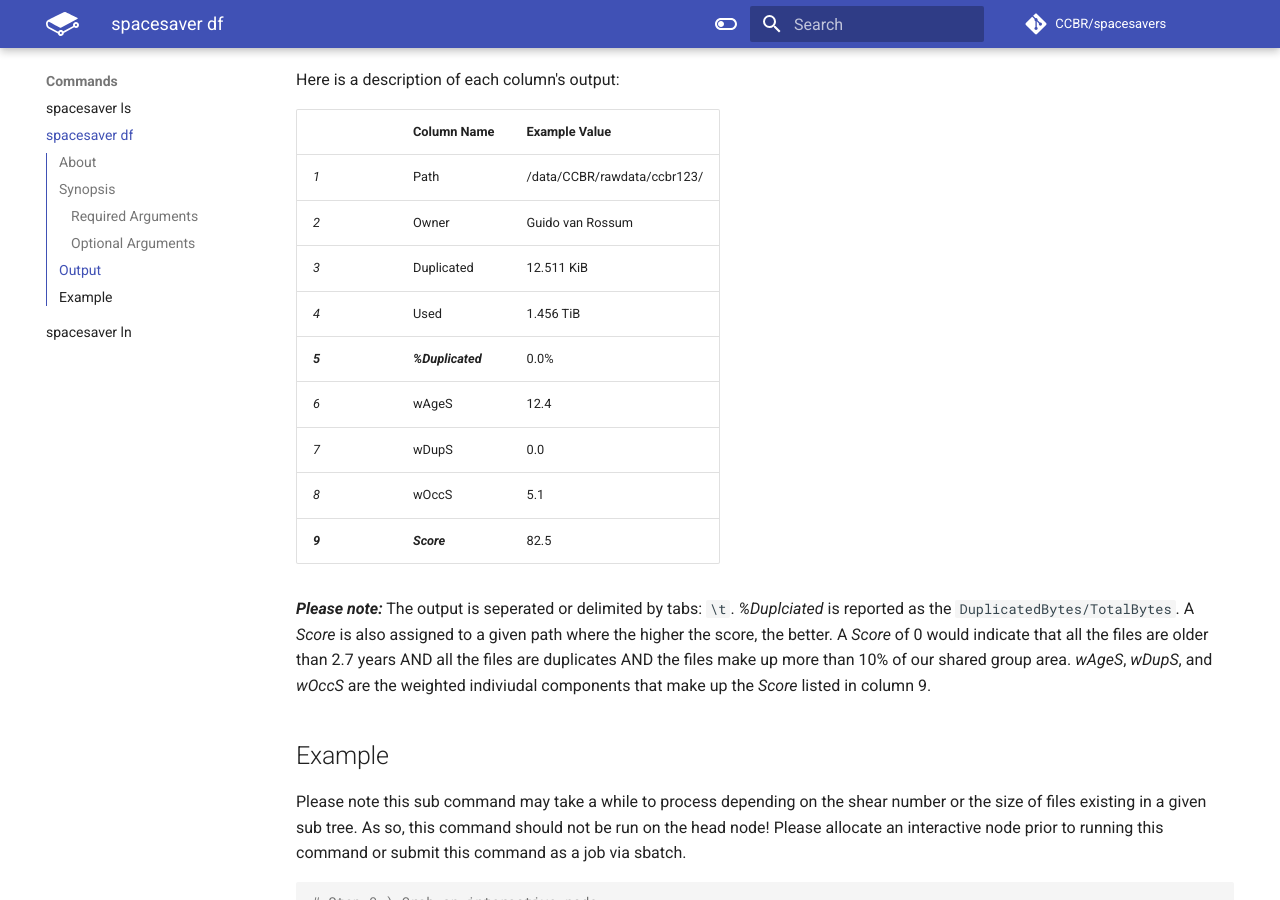
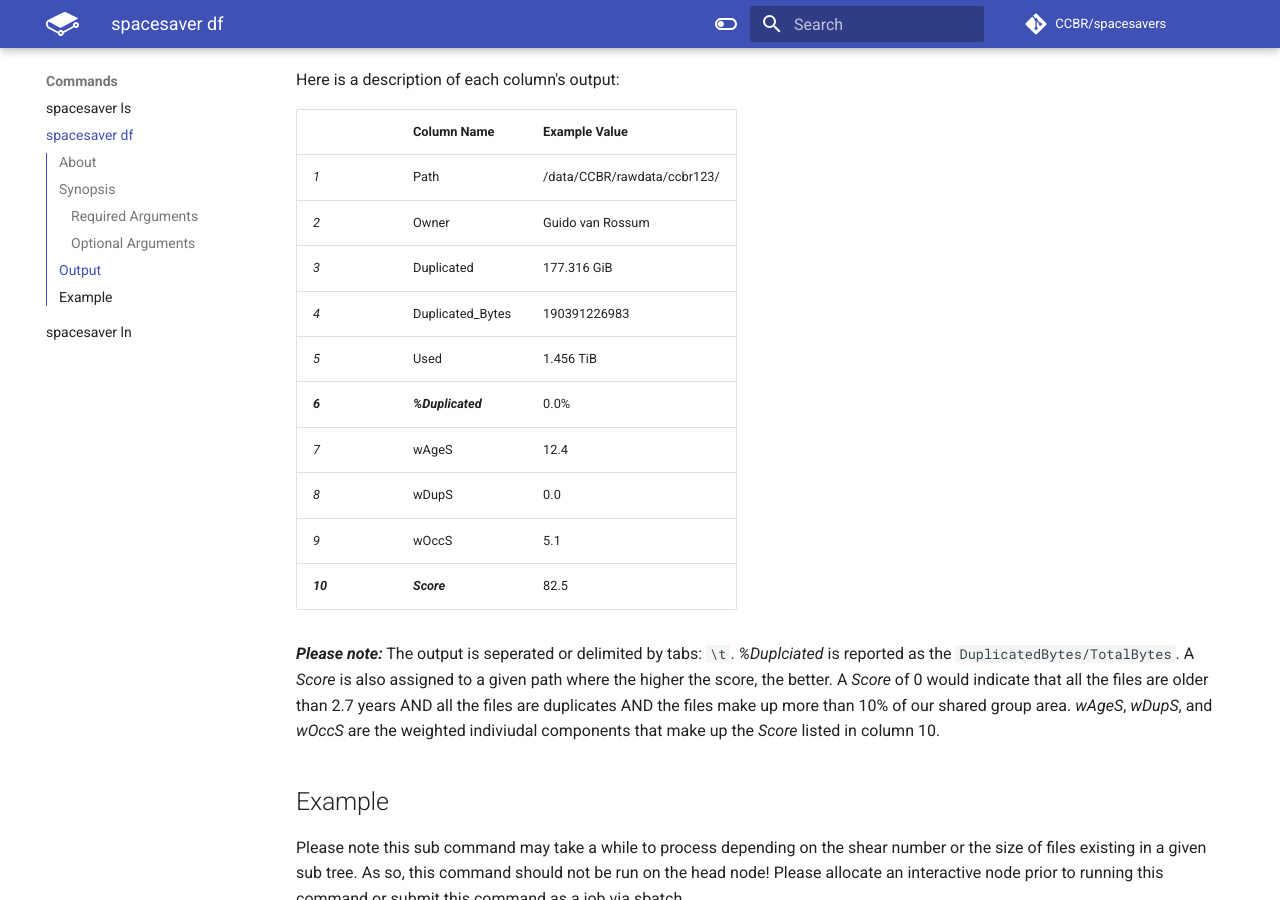
Before and after one commit to skchronicles/spacesavers, an MkDocs documentation site: the page built from docs/usage/df.md, in a window 1280 px wide and 900 px high, scrolled down 1913 px. Built offline with MkDocs 1.6.1 and Material for MkDocs 9.7.7, drawn with Linux system fonts in a browser that asks for light colours; comment, search, counter and statistics services are not loaded; the version menu is left out.

Commit message:
updates to df documention

```diff
--- a/docs/usage/df.md
+++ b/docs/usage/df.md
@@ -56,16 +56,17 @@ Here is a description of each column's output:
 |----------|--------------------|---------------------------------------|
 | *1*      | Path               | /data/CCBR/rawdata/ccbr123/           |
 | *2*      | Owner              | Guido van Rossum                      |
-| *3*      | Duplicated         | 12.511 KiB                            |
-| *4*      | Used               | 1.456 TiB                             |
-| ***5***  | ***%Duplicated***  | 0.0%                                  |
-| *6*      | wAgeS              | 12.4                                  |
-| *7*      | wDupS              | 0.0                                   |
-| *8*      | wOccS              | 5.1                                   |
-| ***9***  | ***Score***        | 82.5                                  |
+| *3*      | Duplicated         | 177.316 GiB                           |
+| *4*      | Duplicated_Bytes   | 190391226983                          |
+| *5*      | Used               | 1.456 TiB                             |
+| ***6***  | ***%Duplicated***  | 0.0%                                  |
+| *7*      | wAgeS              | 12.4                                  |
+| *8*      | wDupS              | 0.0                                   |
+| *9*      | wOccS              | 5.1                                   |
+| ***10*** | ***Score***        | 82.5                                  |
 
 
-***Please note:*** The output is seperated or delimited by tabs: `\t`. *%Duplciated* is reported as the `DuplicatedBytes/TotalBytes`. A *Score* is also assigned to a given path where the higher the score, the better. A *Score* of 0 would indicate that all the files are older than 2.7 years AND all the files are duplicates AND the files make up more than 10% of our shared group area. *wAgeS*, *wDupS*, and *wOccS* are the weighted indiviudal components that make up the *Score* listed in column 9.
+***Please note:*** The output is seperated or delimited by tabs: `\t`. *%Duplciated* is reported as the `DuplicatedBytes/TotalBytes`. A *Score* is also assigned to a given path where the higher the score, the better. A *Score* of 0 would indicate that all the files are older than 2.7 years AND all the files are duplicates AND the files make up more than 10% of our shared group area. *wAgeS*, *wDupS*, and *wOccS* are the weighted indiviudal components that make up the *Score* listed in column 10.
 
 ## Example
 
```
